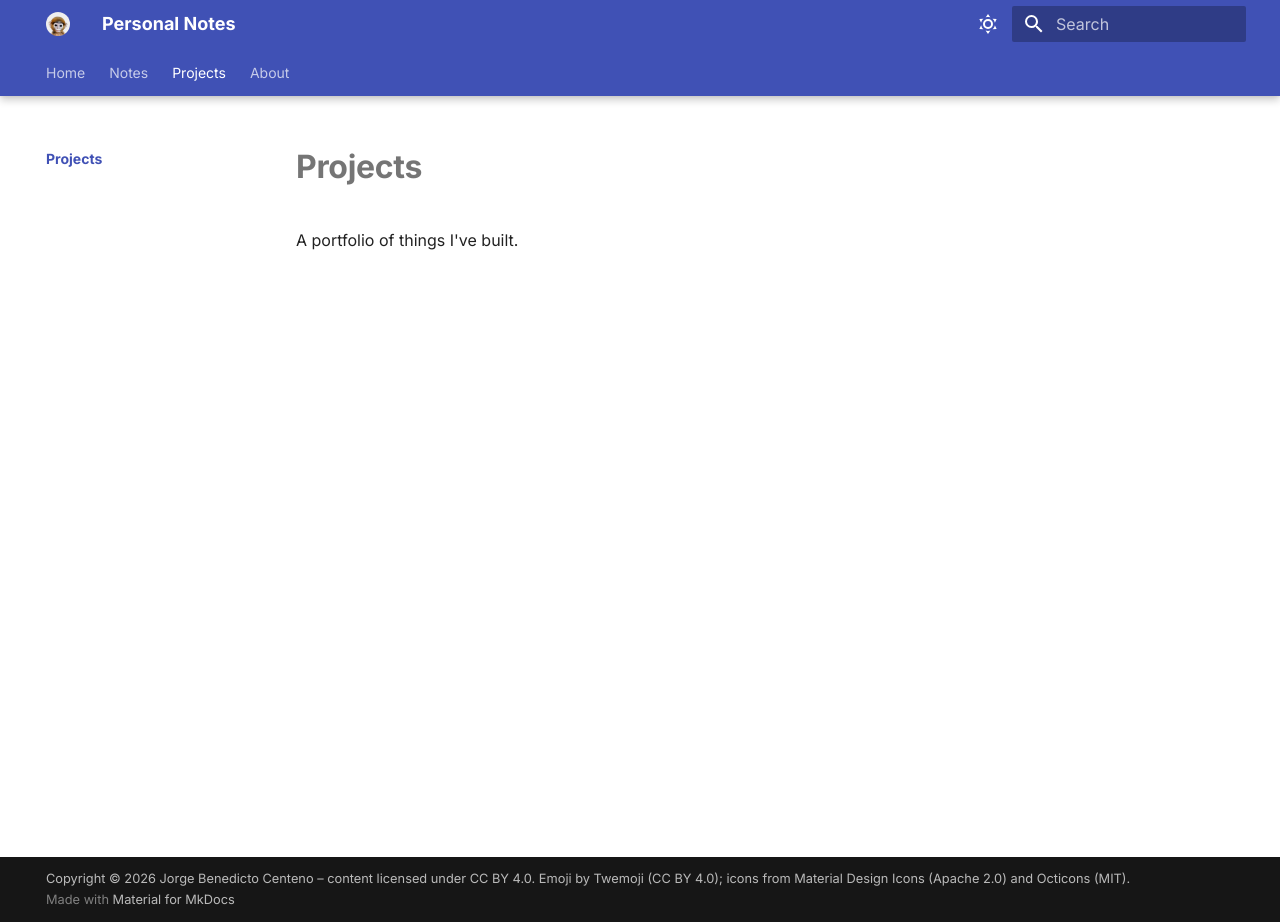
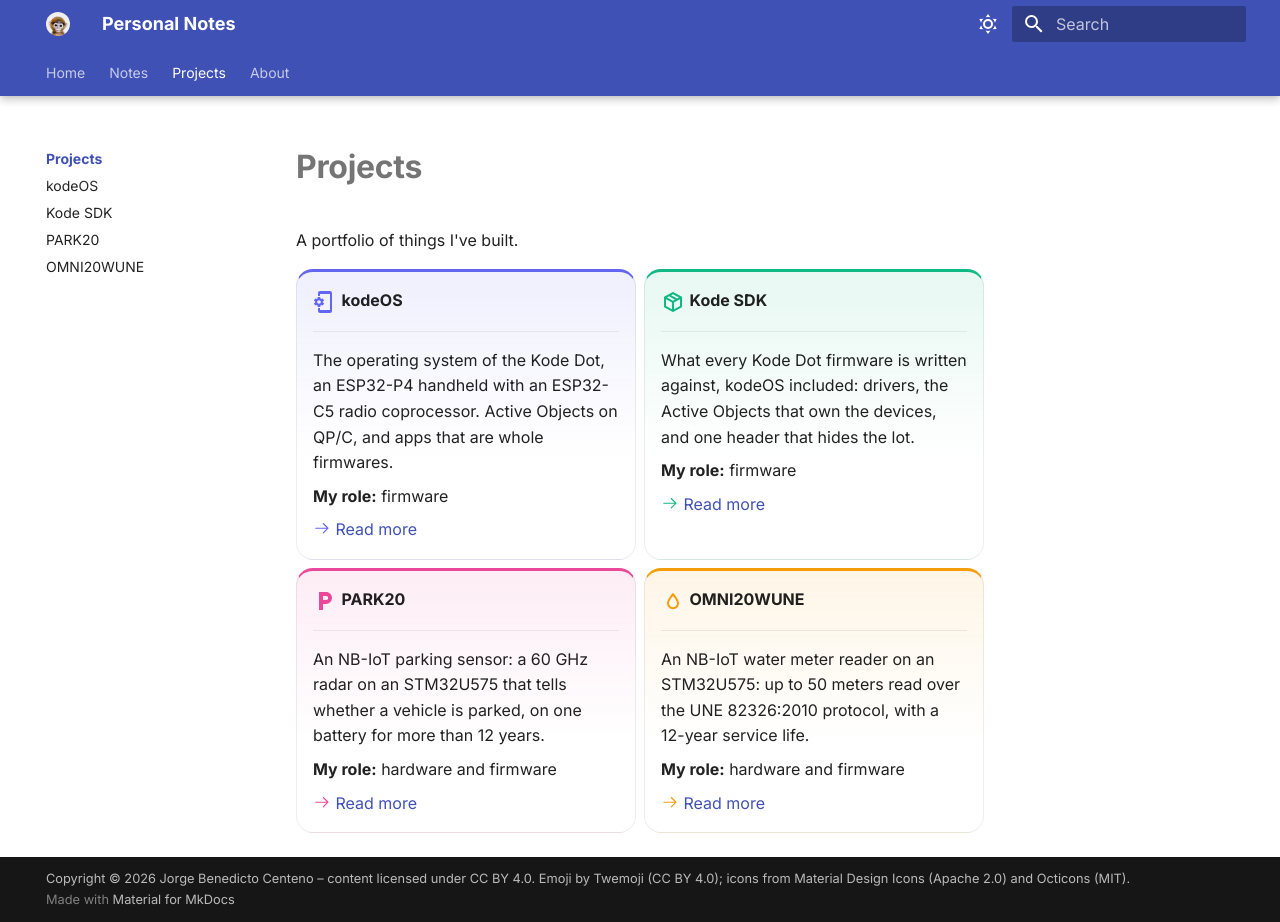
Before and after one commit to jbenedictocenteno/jbenedictocenteno, an MkDocs documentation site: the page built from docs/projects/index.md, in a window 1280 px wide and 922 px high. Built offline with MkDocs 1.6.1 and Material for MkDocs 9.7.7, drawn with Linux system fonts in a browser that asks for light colours.

Commit message:
feat. projects section: kodeOS, Kode SDK, PARK20 and OMNI20WUNE.

```diff
--- a/docs/projects/index.md
+++ b/docs/projects/index.md
@@ -1,3 +1,47 @@
 # Projects
 
 A portfolio of things I've built.
+
+<div class="grid cards" markdown>
+
+-   :material-cellphone-cog:{ .lg .middle } __kodeOS__
+
+    ---
+
+    The operating system of the Kode Dot, an ESP32-P4 handheld with an ESP32-C5 radio coprocessor. Active Objects on QP/C, and apps that are whole firmwares.
+
+    **My role:** firmware
+
+    [:octicons-arrow-right-24: Read more](kodeos.md)
+
+-   :material-package-variant-closed:{ .lg .middle } __Kode SDK__
+
+    ---
+
+    What every Kode Dot firmware is written against, kodeOS included: drivers, the Active Objects that own the devices, and one header that hides the lot.
+
+    **My role:** firmware
+
+    [:octicons-arrow-right-24: Read more](kode_sdk.md)
+
+-   :material-parking:{ .lg .middle } __PARK20__
+
+    ---
+
+    An NB-IoT parking sensor: a 60 GHz radar on an STM32U575 that tells whether a vehicle is parked, on one battery for more than 12 years.
+
+    **My role:** hardware and firmware
+
+    [:octicons-arrow-right-24: Read more](park20.md)
+
+-   :material-water-outline:{ .lg .middle } __OMNI20WUNE__
+
+    ---
+
+    An NB-IoT water meter reader on an STM32U575: up to 50 meters read over the UNE 82326:2010 protocol, with a 12-year service life.
+
+    **My role:** hardware and firmware
+
+    [:octicons-arrow-right-24: Read more](omni20wune.md)
+
+</div>
--- a/docs/stylesheets/extra.css
+++ b/docs/stylesheets/extra.css
@@ -79,3 +79,4 @@
 .md-typeset .grid.cards > ul > li:nth-child(1) { --card-color: #6366f1; } /* indigo — Notes */
 .md-typeset .grid.cards > ul > li:nth-child(2) { --card-color: #10b981; } /* emerald — Projects */
 .md-typeset .grid.cards > ul > li:nth-child(3) { --card-color: #ec4899; } /* pink — About */
+.md-typeset .grid.cards > ul > li:nth-child(4) { --card-color: #f59e0b; } /* amber — fourth project */
```
Also changed, not shown: docs/projects/kode_sdk.md (added, +61 -0 lines), docs/projects/kodeos.md (added, +36 -0 lines), docs/projects/omni20wune.md (added, +15 -0 lines), docs/projects/park20.md (added, +16 -0 lines), docs/projects/.pages (added).
